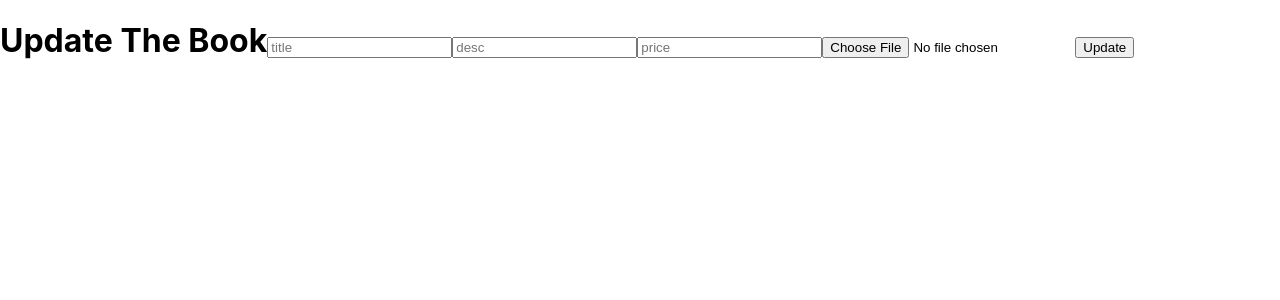
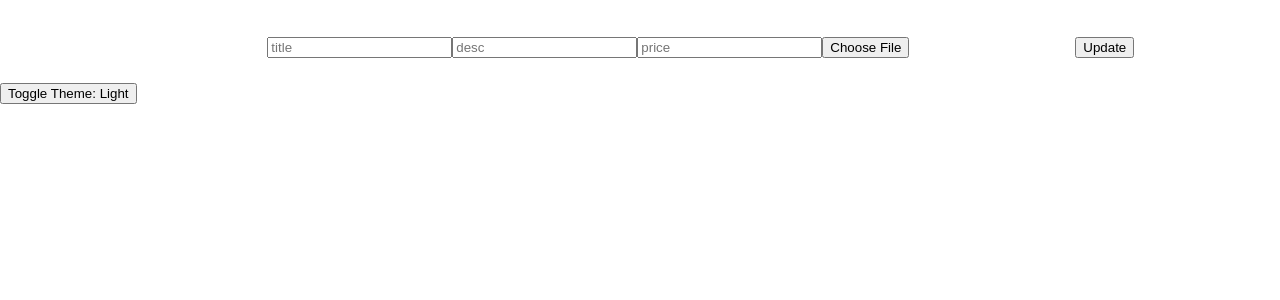
Before and after one commit to Ahmadalmuhtar/Bookstore-react-express, a React (Create React App) app in the folder client/: page /update/1 in a window 1280 px wide. Shown: the top 300 px of the page. Built offline with nearby package versions, Linux system fonts and the light colour scheme; no server answers.

Commit message:
added useContext to toggle the theme

```diff
--- a/client/src/App.js
+++ b/client/src/App.js
@@ -1,5 +1,6 @@
 import React from 'react';
 import { BrowserRouter, Routes, Route } from 'react-router-dom';
+import { ThemeProvider } from './ThemeContext'
 import Add from './pages/Add';
 import Books from './pages/Books';
 import Update from './pages/Update';
@@ -7,6 +8,7 @@ import Update from './pages/Update';
 function App() {
   return (
     <div className='App'>
+      <ThemeProvider>
         <BrowserRouter>
           <Routes>
             <Route path='/books' element={<Books />} />
@@ -14,6 +16,7 @@ function App() {
             <Route path='/update/:id' element={<Update />} />
           </Routes>
         </BrowserRouter>
+      </ThemeProvider>
     </div>
   );
 }
--- /dev/null
+++ b/client/src/ThemeContext.js
@@ -0,0 +1,19 @@
+import React, { createContext, useContext, useState } from "react";
+
+const ThemeContext = React.createContext()
+
+const ThemeProvider = ({ children }) => {
+    const [isDarkMode, setIsDarkMode] = useState(false);
+
+    const toggleTheme = () => {
+        setIsDarkMode((prevMode) => !prevMode)
+    }
+
+    return (
+        <ThemeContext.Provider value={{ isDarkMode, toggleTheme }}>
+            {children}
+        </ThemeContext.Provider>
+    )
+}
+
+export { ThemeProvider, ThemeContext };
--- a/client/src/pages/Add.jsx
+++ b/client/src/pages/Add.jsx
@@ -1,8 +1,10 @@
-import React, { useState } from "react";
+import React, { useState, useContext } from "react";
 import axios from "axios";
 import { useNavigate } from "react-router-dom";
+import { ThemeContext } from "../ThemeContext";
 
 const Add = () => {
+  const { isDarkMode, toggleTheme } = useContext(ThemeContext);
   const [book, setBook] = useState({
     title: "",
     desc: "",
@@ -46,7 +48,7 @@ const Add = () => {
   return (
     <div>
       <div className="form">
-        <h1>
+        <h1 style={{ color: isDarkMode ? "black" : "white" }}>
           Add a New Book
           <input
             type="text"
@@ -78,6 +80,9 @@ const Add = () => {
           />
           <button onClick={handleSubmit}>Add Book</button>
         </h1>
+        <button onClick={toggleTheme}>
+          Toggle Theme: {isDarkMode ? "Dark" : "Light"}
+        </button>
       </div>
     </div>
   );
--- a/client/src/pages/Books.jsx
+++ b/client/src/pages/Books.jsx
@@ -1,8 +1,10 @@
-import React, { useEffect, useState } from "react";
+import React, { useEffect, useState, useContext } from "react";
 import axios from "axios";
 import { Link, useNavigate } from "react-router-dom";
+import { ThemeContext } from "../ThemeContext";
 
 const Books = () => {
+  const { isDarkMode, toggleTheme } = useContext(ThemeContext);
   const [books, setBooks] = useState([]);
   const navigate = useNavigate();
 
@@ -34,7 +36,12 @@ const Books = () => {
 
   return (
     <>
-      <h1>Ahmad's Book Shop</h1>
+      <h1 style={{ color: isDarkMode ? "white" : "black" }}>
+        Ahmad's Book Shop
+      </h1>
+      <button onClick={toggleTheme}>
+        Toggle Theme: {isDarkMode ? "Dark" : "Light"}
+      </button>
       <div className="books">
         {books.map((book) => (
           <div className="book" key={book.id}>
--- a/client/src/pages/Update.jsx
+++ b/client/src/pages/Update.jsx
@@ -1,8 +1,10 @@
-import React, { useState, useEffect } from "react";
+import React, { useState, useEffect, useContext } from "react";
 import axios from "axios";
 import { useNavigate, useParams } from "react-router-dom";
+import { ThemeContext } from "../ThemeContext";
 
 const Update = () => {
+  const { isDarkMode, toggleTheme } = useContext(ThemeContext);
   const [book, setBook] = useState({
     title: "",
     desc: "",
@@ -60,7 +62,7 @@ const Update = () => {
   return (
     <div>
       <div className="form">
-        <h1>
+        <h1 style={{ color: isDarkMode ? "black" : "white" }}>
           Update The Book
           <input
             type="text"
@@ -92,6 +94,9 @@ const Update = () => {
           />
           <button onClick={handleSubmit}>Update</button>
         </h1>
+        <button onClick={toggleTheme}>
+          Toggle Theme: {isDarkMode ? "Dark" : "Light"}
+        </button>
       </div>
     </div>
   );
```
Lines whose indentation alone changed are shown as unchanged.
